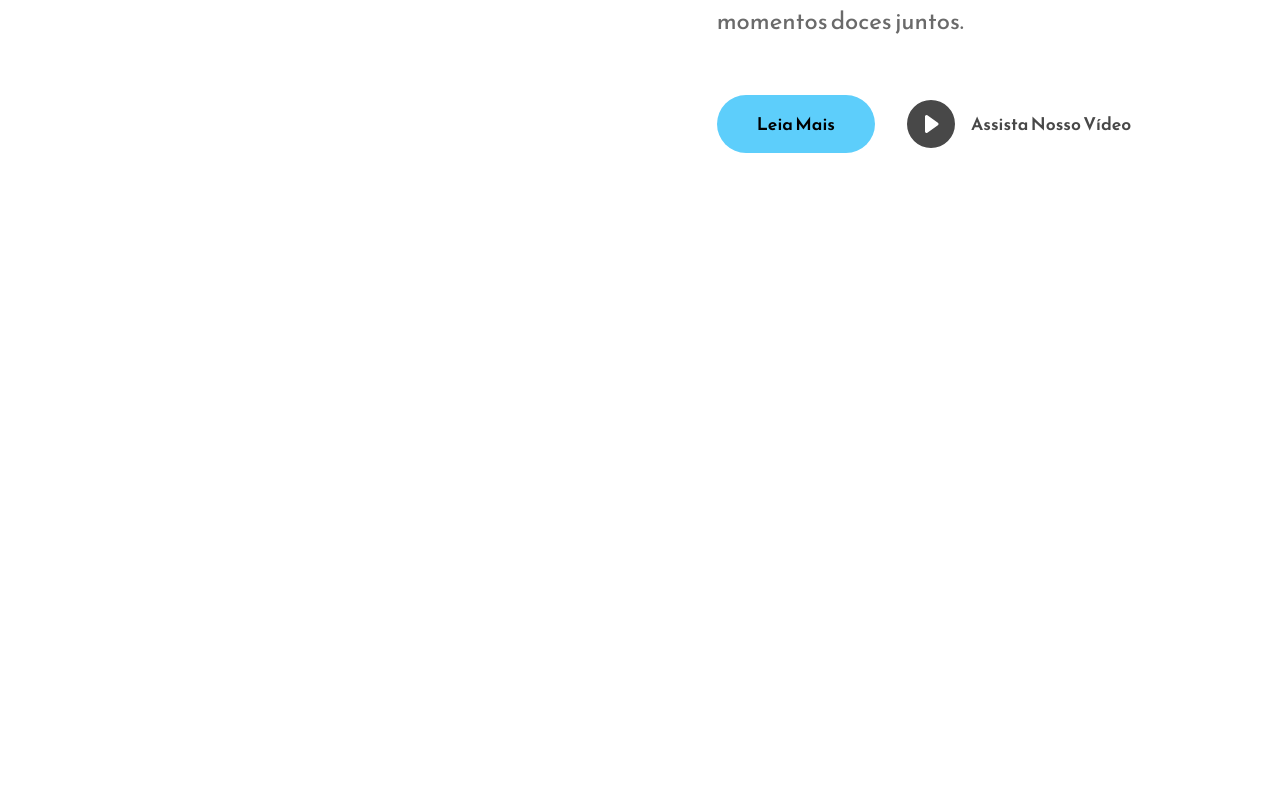
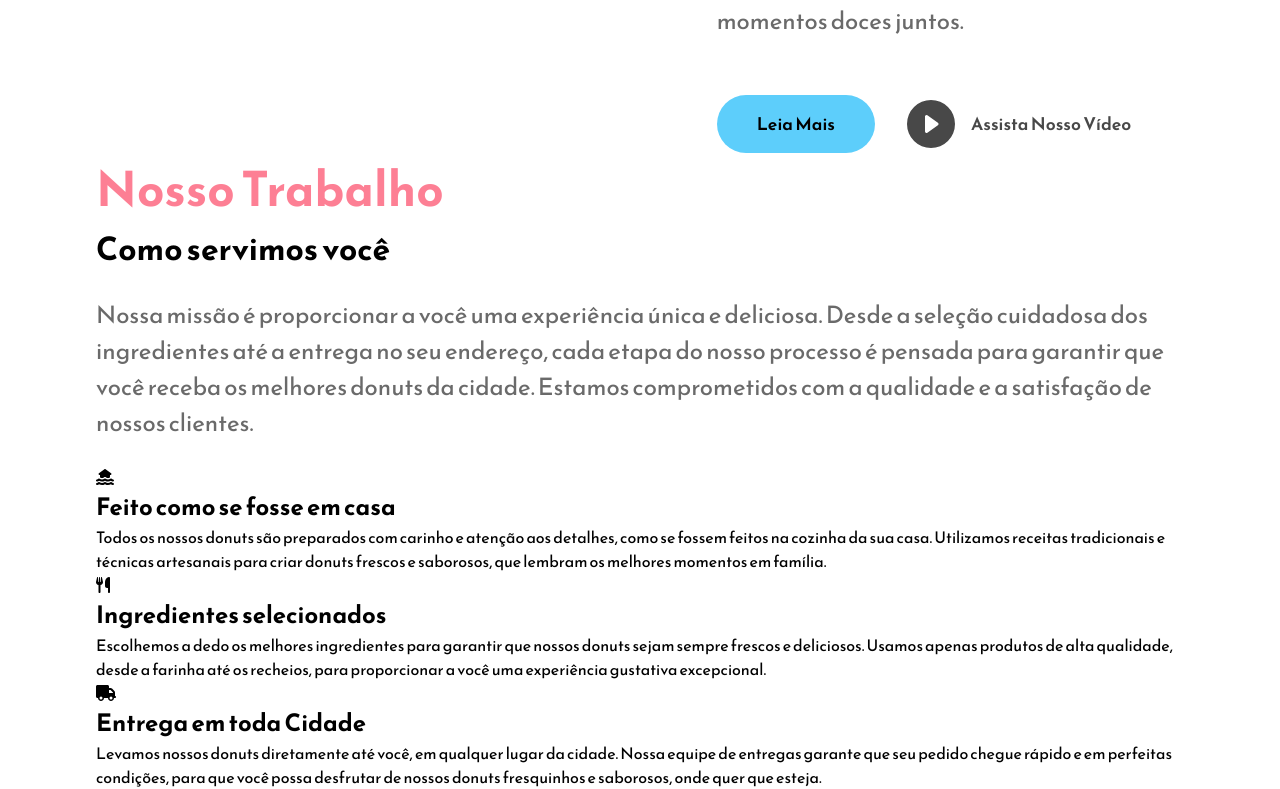
Before and after one commit to RaizaCirne/donuts-store, a React (Vite) app in the folder donuts-store/: page / in a window 1280 px wide. Shown: the part 1517-2306 px from the top of the page. Before the commit the page ends 1670 px from the top, so only its background shows below. Built offline with nearby package versions, Linux system fonts and the light colour scheme.

Commit message:
feat: creat work component

```diff
--- a/donuts-store/src/App.jsx
+++ b/donuts-store/src/App.jsx
@@ -1,12 +1,14 @@
 import "./App.css";
 import About from "./components/About/About";
 import Home from "./components/Home/Home";
+import Work from "./components/Work/Work";
 
 function App() {
   return (
     <div className="App">
       <Home />
       <About />
+      <Work />
     </div>
   );
 }
--- /dev/null
+++ b/donuts-store/src/components/Work/Work.jsx
@@ -0,0 +1,57 @@
+import { FontAwesomeIcon } from "@fortawesome/react-fontawesome";
+import "../Work/Work.css";
+import {
+  faHouseFloodWater,
+  faUtensils,
+  faTruck,
+} from "@fortawesome/free-solid-svg-icons";
+
+const Work = () => {
+  const WorkInfoData = [
+    {
+      image: <FontAwesomeIcon icon={faHouseFloodWater} />,
+      title: "Feito como se fosse em casa",
+      text: "Todos os nossos donuts são preparados com carinho e atenção aos detalhes, como se fossem feitos na cozinha da sua casa. Utilizamos receitas tradicionais e técnicas artesanais para criar donuts frescos e saborosos, que lembram os melhores momentos em família.",
+    },
+    {
+      image: <FontAwesomeIcon icon={faUtensils} />,
+      title: "Ingredientes selecionados",
+      text: "Escolhemos a dedo os melhores ingredientes para garantir que nossos donuts sejam sempre frescos e deliciosos. Usamos apenas produtos de alta qualidade, desde a farinha até os recheios, para proporcionar a você uma experiência gustativa excepcional.",
+    },
+    {
+      image: <FontAwesomeIcon icon={faTruck} />,
+      title: "Entrega em toda Cidade",
+      text: "Levamos nossos donuts diretamente até você, em qualquer lugar da cidade. Nossa equipe de entregas garante que seu pedido chegue rápido e em perfeitas condições, para que você possa desfrutar de nossos donuts fresquinhos e saborosos, onde quer que esteja.",
+    },
+  ];
+
+  return (
+    <div className="work-section-wrapper">
+      <div className="work-section-top">
+        <p className="primary-subheading">Nosso Trabalho</p>
+        <h1>Como servimos você</h1>
+        <p className="primary-text">
+          Nossa missão é proporcionar a você uma experiência única e deliciosa.
+          Desde a seleção cuidadosa dos ingredientes até a entrega no seu
+          endereço, cada etapa do nosso processo é pensada para garantir que
+          você receba os melhores donuts da cidade. Estamos comprometidos com a
+          qualidade e a satisfação de nossos clientes.
+        </p>
+      </div>
+
+      <div className="work-section-bottom">
+        {WorkInfoData.map((data) => {
+          return (
+            <div className="work-section-info" key={data.title}>
+              <div className="info-boxes-img-container">{data.image}</div>
+              <h2>{data.title}</h2>
+              <p>{data.text}</p>
+            </div>
+          );
+        })}
+      </div>
+    </div>
+  );
+};
+
+export default Work;
```
Also changed, not shown: donuts-store/src/components/Work/Work.css (added).
